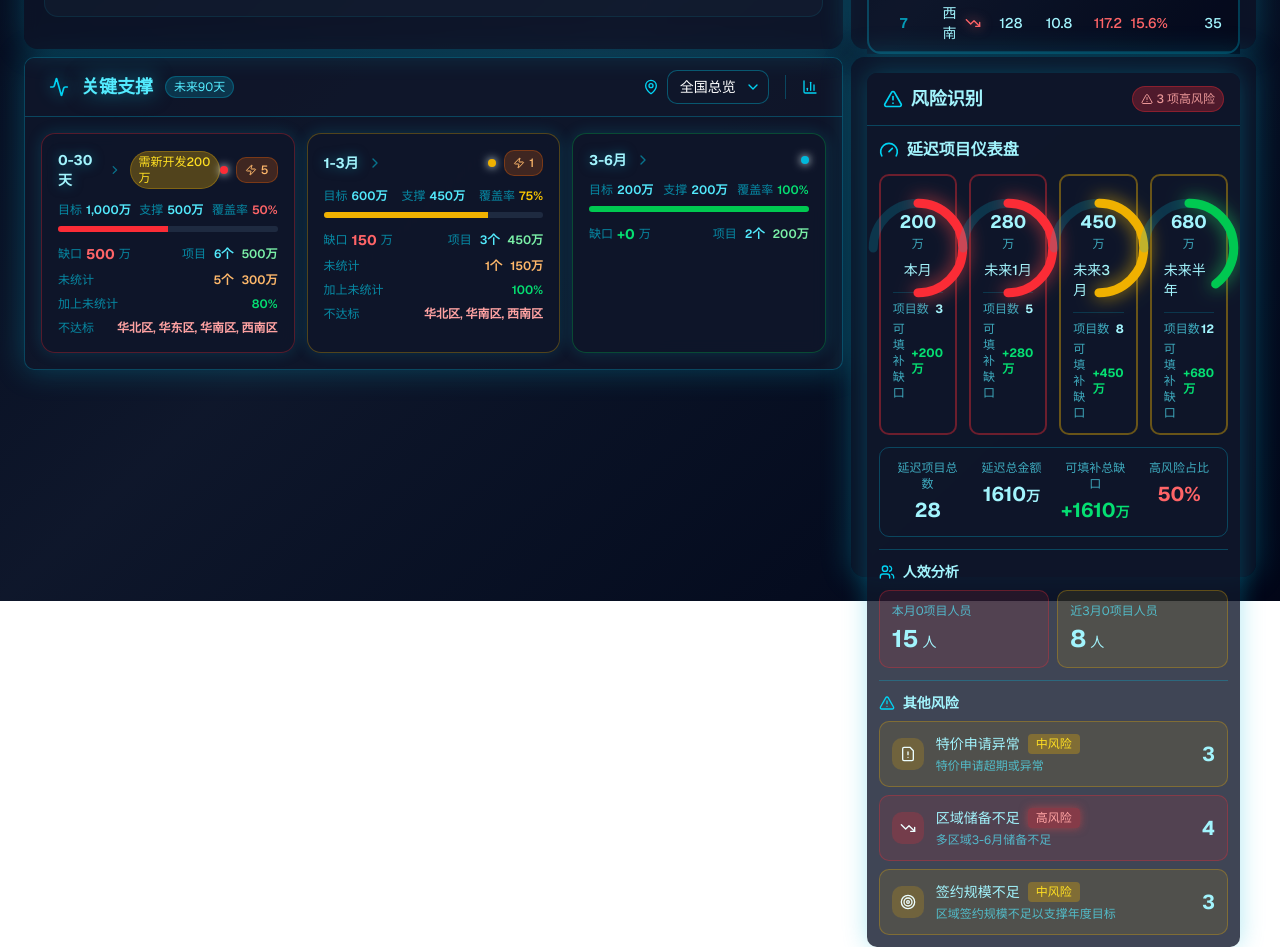
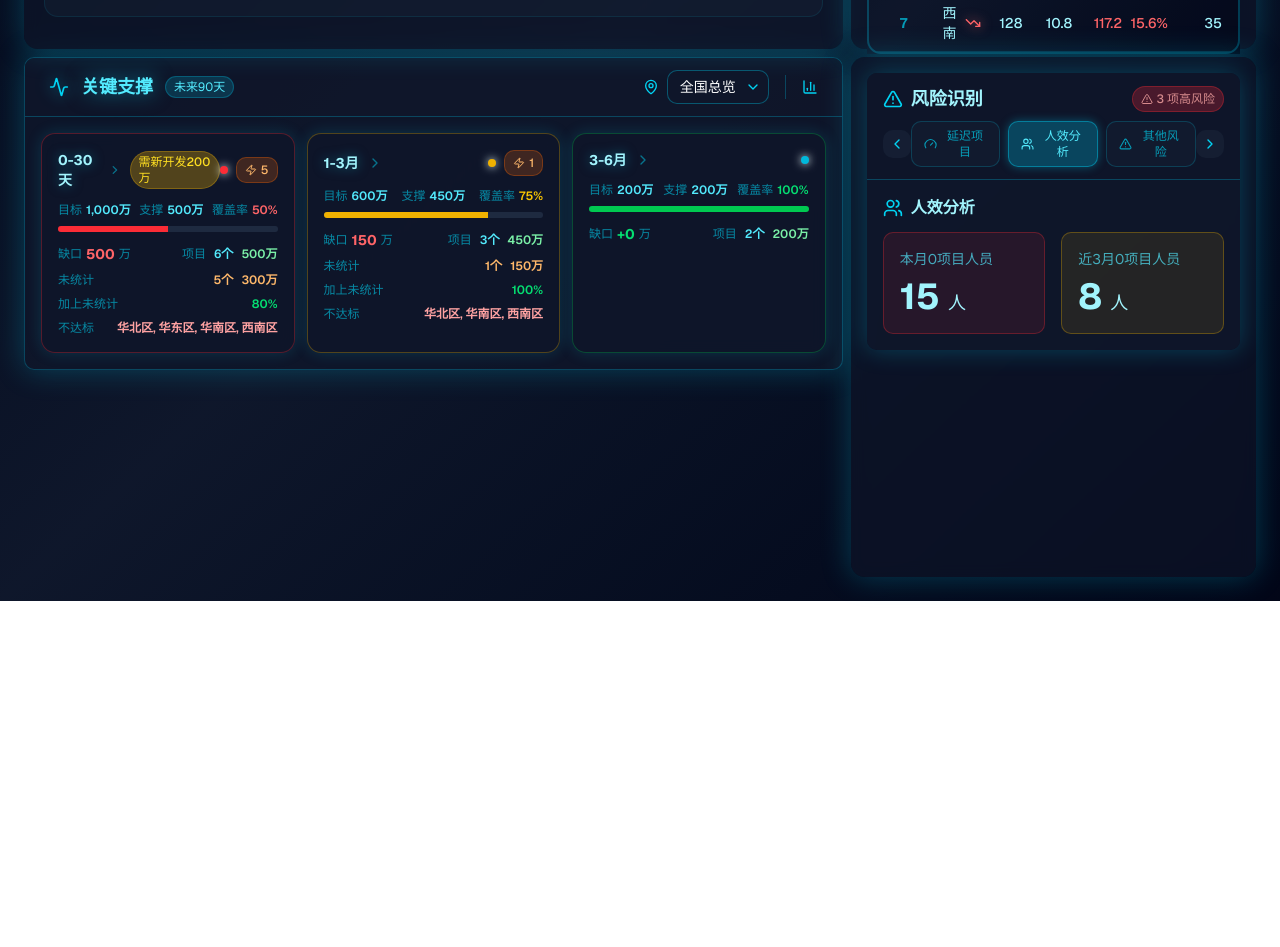
Before and after one commit to navylee1990/coze_jsc, a Next.js app: page /gm in a window 1280 px wide. Shown: the part 580-1527 px from the top of the page. After the commit the page ends 1181 px from the top, so only its background shows below. Built offline with nearby package versions, Linux system fonts and the light colour scheme.

Commit message:
refactor: 风险识别模块实现轮播功能，减少整体高度

```diff
--- a/src/components/RiskIdentificationPanel.tsx
+++ b/src/components/RiskIdentificationPanel.tsx
@@ -1,6 +1,7 @@
 'use client';
 
-import { AlertTriangle, Clock, TrendingDown, FileWarning, Target, Users, Zap, ChevronRight, Gauge, ArrowUp } from 'lucide-react';
+import { useState, useEffect } from 'react';
+import { AlertTriangle, Clock, TrendingDown, FileWarning, Target, Users, Zap, ChevronRight, Gauge, ArrowUp, ChevronLeft, Circle } from 'lucide-react';
 import { cn } from '@/lib/utils';
 
 // 驾驶舱样式
@@ -184,6 +185,35 @@ export default function RiskIdentificationPanel({
   otherRisks = defaultOtherRisks,
   theme = 'dashboard'
 }: RiskIdentificationPanelProps) {
+  // 轮播状态
+  const [currentTab, setCurrentTab] = useState(0);
+  const tabs = [
+    { id: 0, label: '延迟项目', icon: Gauge },
+    { id: 1, label: '人效分析', icon: Users },
+    { id: 2, label: '其他风险', icon: AlertTriangle }
+  ];
+
+  // 自动轮播
+  useEffect(() => {
+    const timer = setInterval(() => {
+      setCurrentTab(prev => (prev + 1) % tabs.length);
+    }, 5000);
+    return () => clearInterval(timer);
+  }, []);
+
+  // 手动切换Tab
+  const goToTab = (index: number) => {
+    setCurrentTab(index);
+  };
+
+  const prevTab = () => {
+    setCurrentTab(prev => (prev - 1 + tabs.length) % tabs.length);
+  };
+
+  const nextTab = () => {
+    setCurrentTab(prev => (prev + 1) % tabs.length);
+  };
+
   // 获取严重程度样式
   const getSeverityStyles = (severity: 'high' | 'medium' | 'low') => {
     switch (severity) {
@@ -228,10 +258,11 @@ export default function RiskIdentificationPanel({
       {/* 标题栏 */}
       <div
         className={cn(
-          'px-4 py-3 border-b flex items-center justify-between',
+          'px-4 py-3 border-b',
           theme === 'dashboard' ? `${DASHBOARD_STYLES.cardBorder} bg-slate-900/50` : 'border-slate-200 bg-white'
         )}
       >
+        <div className="flex items-center justify-between mb-2">
           <div className="flex items-center gap-2">
             <AlertTriangle className={cn('w-5 h-5', theme === 'dashboard' ? 'text-cyan-400' : 'text-slate-700')} />
             <h3 className={cn('font-bold text-lg', theme === 'dashboard' ? DASHBOARD_STYLES.textSecondary : 'text-slate-900')}>
@@ -251,10 +282,67 @@ export default function RiskIdentificationPanel({
           )}
         </div>
 
-      {/* 风险列表 */}
-      <div className="p-3 space-y-3">
-        {/* 延迟项目 - 仪表盘风格 */}
-        <div className="space-y-2">
+        {/* 轮播控制栏 */}
+        <div className="flex items-center justify-between">
+          {/* 左箭头 */}
+          <button
+            onClick={prevTab}
+            className={cn(
+              'p-1.5 rounded-lg transition-all',
+              theme === 'dashboard'
+                ? 'bg-slate-800/50 text-cyan-400 hover:bg-cyan-500/20 hover:text-cyan-300'
+                : 'bg-slate-100 text-slate-700 hover:bg-slate-200'
+            )}
+          >
+            <ChevronLeft className="w-4 h-4" />
+          </button>
+
+          {/* Tab指示器 */}
+          <div className="flex items-center gap-2">
+            {tabs.map((tab, index) => {
+              const Icon = tab.icon;
+              return (
+                <button
+                  key={tab.id}
+                  onClick={() => goToTab(index)}
+                  className={cn(
+                    'flex items-center gap-1.5 px-3 py-1.5 rounded-lg text-xs font-medium transition-all',
+                    currentTab === index
+                      ? theme === 'dashboard'
+                        ? 'bg-cyan-500/30 text-cyan-300 border border-cyan-500/50 shadow-[0_0_10px_rgba(6,182,212,0.4)]'
+                        : 'bg-cyan-100 text-cyan-700 border border-cyan-300'
+                      : theme === 'dashboard'
+                      ? 'bg-slate-800/30 text-cyan-400/70 border border-cyan-400/20'
+                      : 'bg-slate-100 text-slate-600 border border-slate-300'
+                  )}
+                >
+                  <Icon className="w-3.5 h-3.5" />
+                  {tab.label}
+                </button>
+              );
+            })}
+          </div>
+
+          {/* 右箭头 */}
+          <button
+            onClick={nextTab}
+            className={cn(
+              'p-1.5 rounded-lg transition-all',
+              theme === 'dashboard'
+                ? 'bg-slate-800/50 text-cyan-400 hover:bg-cyan-500/20 hover:text-cyan-300'
+                : 'bg-slate-100 text-slate-700 hover:bg-slate-200'
+            )}
+          >
+            <ChevronRight className="w-4 h-4" />
+          </button>
+        </div>
+      </div>
+
+      {/* 风险列表 - 轮播内容 */}
+      <div className="p-4">
+        {/* Tab 0: 延迟项目 */}
+        {currentTab === 0 && (
+          <div className="space-y-3 animate-in fade-in duration-300">
             <div className="flex items-center gap-2 mb-3">
               <Gauge className={cn('w-5 h-5 text-cyan-400')} />
               <h4 className={cn('text-base font-semibold', DASHBOARD_STYLES.textSecondary)}>延迟项目仪表盘</h4>
@@ -326,60 +414,60 @@ export default function RiskIdentificationPanel({
               </div>
             </div>
           </div>
+        )}
 
-        <div className={cn('border-t', DASHBOARD_STYLES.cardBorder)}></div>
-
-        {/* 人效模块 */}
-        <div className="space-y-2">
-          <div className="flex items-center gap-2 mb-2">
-            <Users className={cn('w-4 h-4 text-cyan-400')} />
-            <h4 className={cn('text-sm font-semibold', DASHBOARD_STYLES.textSecondary)}>人效分析</h4>
+        {/* Tab 1: 人效分析 */}
+        {currentTab === 1 && (
+          <div className="space-y-3 animate-in fade-in duration-300">
+            <div className="flex items-center gap-2 mb-3">
+              <Users className={cn('w-5 h-5 text-cyan-400')} />
+              <h4 className={cn('text-base font-semibold', DASHBOARD_STYLES.textSecondary)}>人效分析</h4>
             </div>
-          <div className="grid grid-cols-2 gap-2">
+            <div className="grid grid-cols-2 gap-4">
               <div
                 className={cn(
-                'rounded-lg p-3 border',
+                  'rounded-lg p-4 border',
                   efficiencyData.zeroProjectCurrentMonth.severity === 'high'
                     ? 'bg-red-500/10 border-red-500/30'
                     : 'bg-yellow-500/10 border-yellow-500/30'
                 )}
               >
-              <div className={cn('text-xs mb-1', DASHBOARD_STYLES.textMuted)}>本月0项目人员</div>
-              <div className={cn('text-2xl font-bold', DASHBOARD_STYLES.textSecondary)}>
+                <div className={cn('text-sm mb-2', DASHBOARD_STYLES.textMuted)}>本月0项目人员</div>
+                <div className={cn('text-4xl font-bold', DASHBOARD_STYLES.textSecondary)}>
                   {efficiencyData.zeroProjectCurrentMonth.count}
-                <span className="text-sm font-normal ml-1">人</span>
+                  <span className="text-lg font-normal ml-2">人</span>
                 </div>
               </div>
               <div
                 className={cn(
-                'rounded-lg p-3 border',
+                  'rounded-lg p-4 border',
                   efficiencyData.zeroProject3Months.severity === 'high'
                     ? 'bg-red-500/10 border-red-500/30'
                     : 'bg-yellow-500/10 border-yellow-500/30'
                 )}
               >
-              <div className={cn('text-xs mb-1', DASHBOARD_STYLES.textMuted)}>近3月0项目人员</div>
-              <div className={cn('text-2xl font-bold', DASHBOARD_STYLES.textSecondary)}>
+                <div className={cn('text-sm mb-2', DASHBOARD_STYLES.textMuted)}>近3月0项目人员</div>
+                <div className={cn('text-4xl font-bold', DASHBOARD_STYLES.textSecondary)}>
                   {efficiencyData.zeroProject3Months.count}
-                <span className="text-sm font-normal ml-1">人</span>
+                  <span className="text-lg font-normal ml-2">人</span>
                 </div>
               </div>
             </div>
           </div>
+        )}
 
-        <div className={cn('border-t', DASHBOARD_STYLES.cardBorder)}></div>
-
-        {/* 其他风险 */}
-        <div className="space-y-2">
-          <div className="flex items-center gap-2 mb-2">
-            <AlertTriangle className={cn('w-4 h-4 text-cyan-400')} />
-            <h4 className={cn('text-sm font-semibold', DASHBOARD_STYLES.textSecondary)}>其他风险</h4>
+        {/* Tab 2: 其他风险 */}
+        {currentTab === 2 && (
+          <div className="space-y-3 animate-in fade-in duration-300">
+            <div className="flex items-center gap-2 mb-3">
+              <AlertTriangle className={cn('w-5 h-5 text-cyan-400')} />
+              <h4 className={cn('text-base font-semibold', DASHBOARD_STYLES.textSecondary)}>其他风险</h4>
             </div>
             {otherRisks.map((risk, index) => (
               <div
                 key={index}
                 className={cn(
-                'rounded-lg p-3 border transition-all duration-200 flex items-center gap-3',
+                  'rounded-lg p-4 border transition-all duration-200 flex items-center gap-4',
                   risk.severity === 'high'
                     ? 'bg-red-500/10 border-red-500/30 hover:bg-red-500/20 hover:shadow-[0_0_15px_rgba(239,68,68,0.3)]'
                     : risk.severity === 'medium'
@@ -388,24 +476,27 @@ export default function RiskIdentificationPanel({
                 )}
               >
                 <div className={cn(
-                'p-2 rounded-lg',
+                  'p-3 rounded-lg',
                   risk.severity === 'high' ? 'bg-red-500/20' : risk.severity === 'medium' ? 'bg-yellow-500/20' : 'bg-green-500/20'
                 )}>
                   {getRiskIcon(risk.type)}
                 </div>
                 <div className="flex-1">
-                <div className="flex items-center gap-2 mb-1">
-                  <span className={cn('font-medium text-sm', DASHBOARD_STYLES.textSecondary)}>{risk.title}</span>
+                  <div className="flex items-center gap-2 mb-2">
+                    <span className={cn('font-base', DASHBOARD_STYLES.textSecondary)}>{risk.title}</span>
                     <span className={cn('px-2 py-0.5 rounded text-xs font-medium', getSeverityStyles(risk.severity))}>
-                    {risk.severity === 'high' ? '高风险' : risk.severity === 'medium' ? '中风险' : '低风险'}
+                      {risk.severity === 'high' ? '高' : risk.severity === 'medium' ? '中' : '低'}
                     </span>
                   </div>
-                <div className={cn('text-xs', DASHBOARD_STYLES.textMuted)}>{risk.description}</div>
+                  <div className={cn('text-sm', DASHBOARD_STYLES.textMuted)}>{risk.description}</div>
                 </div>
-              <div className={cn('text-xl font-bold', DASHBOARD_STYLES.textSecondary)}>{risk.count}</div>
+                <div className={cn('text-3xl font-bold', DASHBOARD_STYLES.textSecondary)}>
+                  {risk.count}
+                </div>
               </div>
             ))}
           </div>
+        )}
       </div>
     </div>
   );
```
Lines whose indentation alone changed are shown as unchanged.
